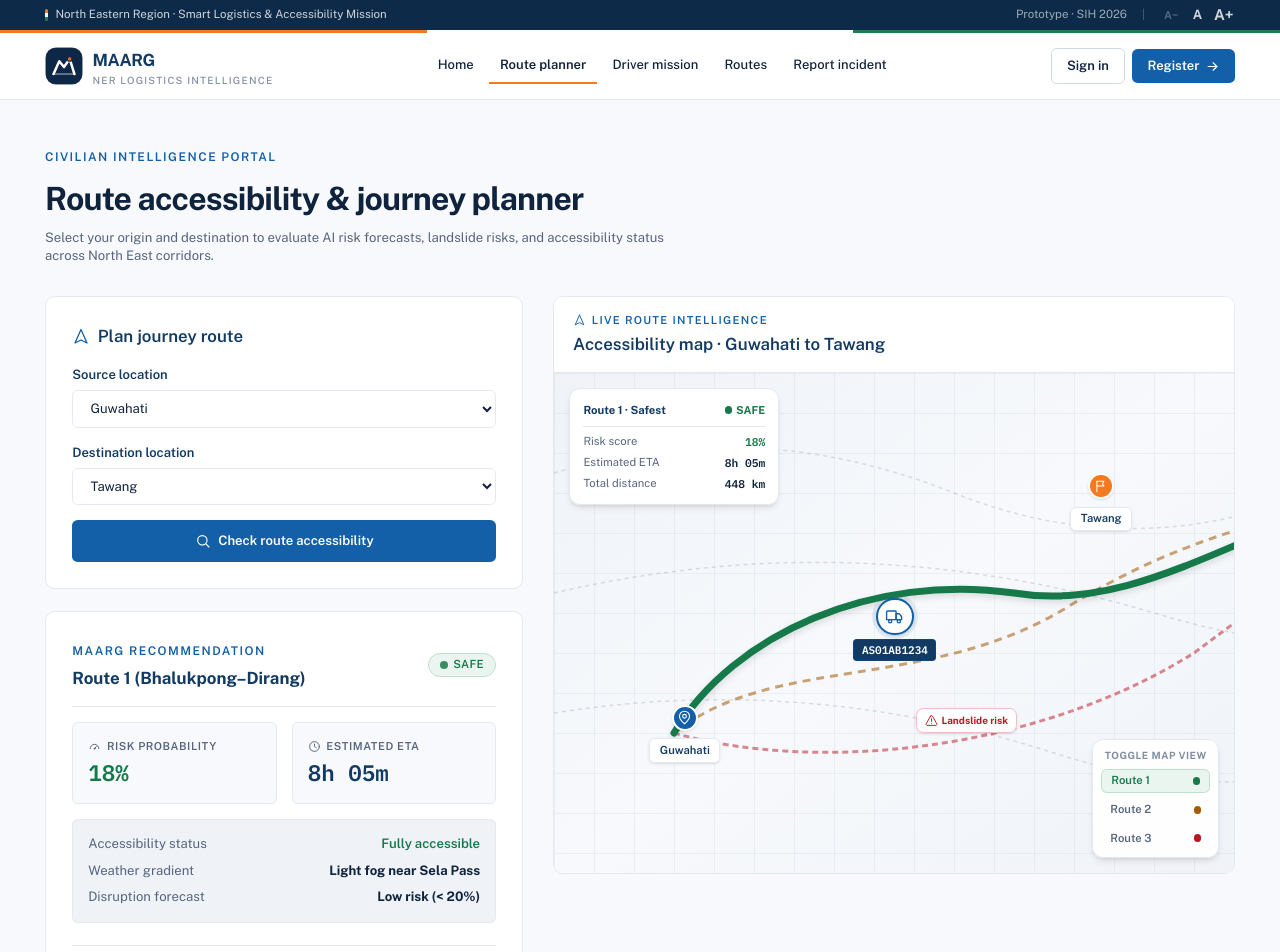
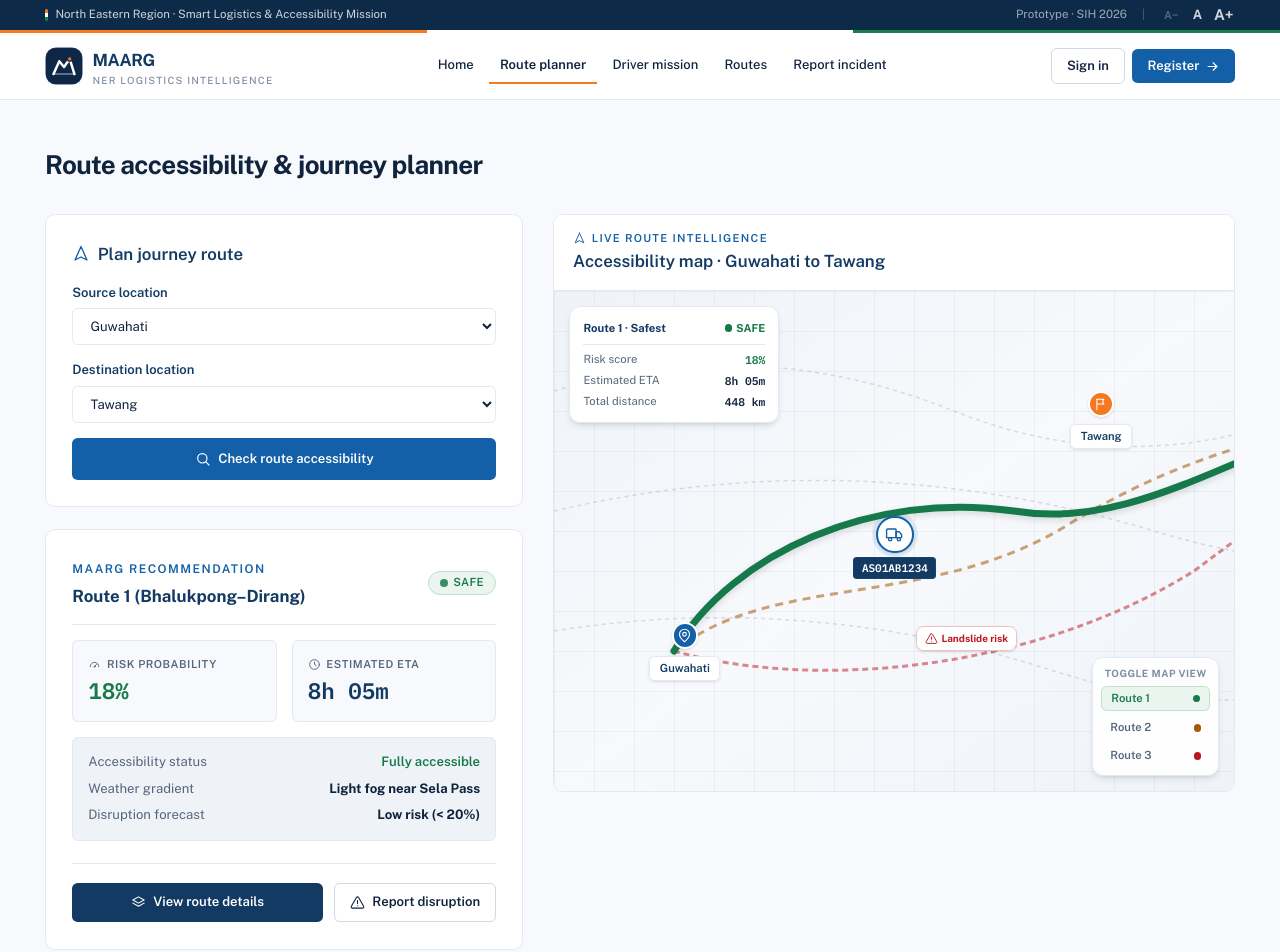
Before and after one commit to apurbahalderr/MAARG, a Next.js app in the folder app/: page /user/dashboard in a window 1280 px wide. Shown: the top 952 px of the page. Built offline with nearby package versions, Linux system fonts and the light colour scheme.

Commit message:
fix: route modal in dashboard and driver mission; uppercase origin/dest; remove AI badges; fix connectDB error handling

```diff
--- a/app/app/user/dashboard/page.tsx
+++ b/app/app/user/dashboard/page.tsx
@@ -6,7 +6,66 @@ import Navbar from "@/components/Navbar";
 import Footer from "@/components/Footer";
 import MapPlaceholder from "@/components/MapPlaceholder";
 import RouteStatusBadge from "@/components/RouteStatusBadge";
+import RouteModal, { type RouteModalData } from "@/components/RouteModal";
 import Icon from "@/components/Icon";
+
+const ROUTES_DATA: Record<string, RouteModalData> = {
+  route1: {
+    id: "route-1",
+    routeName: "Route 1 (Bhalukpong – Dirang – Tawang)",
+    status: "safe",
+    riskProbability: "18%",
+    eta: "8h 05m",
+    distance: "448 km",
+    isRecommended: true,
+    recommendationReason: "Lowest predicted disruption probability based on rainfall forecasts and verified stable-slope telemetry.",
+    riskReasons: [
+      "Optimal terrain slope gradient along the Bhalukpong highway",
+      "Clear road surface with no active landslide warnings",
+      "Stable weather window predicted for the next 12 hours",
+    ],
+    recentIncidents: [{ title: "Minor road clearance completed", time: "3 days ago" }],
+    expectedRecovery: "Fully operational · no delay expected",
+  },
+  route2: {
+    id: "route-2",
+    routeName: "Route 2 (Orang – Kalaktang Corridor)",
+    status: "medium",
+    riskProbability: "46%",
+    eta: "7h 20m",
+    distance: "412 km",
+    isRecommended: false,
+    recommendationReason: "Shorter distance but subject to moderate weather risk and ongoing bridge-reinforcement work.",
+    riskReasons: [
+      "Moderate rainfall expected in mountain passes within 4 hours",
+      "Narrow hill section near Kalaktang prone to mudslides",
+    ],
+    recentIncidents: [
+      { title: "Heavy rainfall reported in high pass", time: "Yesterday" },
+      { title: "Single-lane traffic bottleneck", time: "12 hours ago" },
+    ],
+    expectedRecovery: "Approximately 6–8 hours to clear bottleneck",
+  },
+  route3: {
+    id: "route-3",
+    routeName: "Route 3 (Udalguri Direct Pass)",
+    status: "high",
+    riskProbability: "82%",
+    eta: "6h 40m",
+    distance: "385 km",
+    isRecommended: false,
+    recommendationReason: "Fastest distance, but high risk due to a recent active landslide blockage.",
+    riskReasons: [
+      "Active landslide reported 2 days ago blocking the outer lane",
+      "Severe road-disruption probability over 80%",
+    ],
+    recentIncidents: [
+      { title: "Active landslide reported near km 142", time: "2 days ago" },
+      { title: "Heavy torrential rainfall & debris flow", time: "Yesterday" },
+    ],
+    expectedRecovery: "Approximately 18–24 hours for heavy-machinery clearing",
+  },
+};
 
 const inputClass =
   "w-full rounded-md border border-line bg-surface px-3.5 py-2.5 text-sm text-ink transition-colors focus:border-primary focus:outline-none focus-visible:ring-2 focus-visible:ring-primary/20";
@@ -22,6 +81,7 @@ export default function UserDashboardPage() {
   const [destination, setDestination] = useState("Tawang");
   const [isSearched, setIsSearched] = useState(true);
   const [isLoading, setIsLoading] = useState(false);
+  const [activeRoute, setActiveRoute] = useState<RouteModalData | null>(null);
 
   const handleCheckRoute = (e: React.FormEvent) => {
     e.preventDefault();
@@ -40,16 +100,9 @@ export default function UserDashboardPage() {
         <div className="mx-auto w-full max-w-[1600px] px-4 sm:px-8 lg:px-12">
           {/* Header */}
           <div className="mb-8">
-            <span className="text-[12px] font-semibold uppercase tracking-[0.12em] text-primary">
-              Civilian intelligence portal
-            </span>
-            <h1 className="mt-2 text-[26px] font-bold tracking-tight text-ink sm:text-[32px]">
+            <h1 className="text-[22px] font-bold tracking-tight text-ink sm:text-[26px]">
               Route accessibility &amp; journey planner
             </h1>
-            <p className="mt-1.5 max-w-2xl text-sm text-muted">
-              Select your origin and destination to evaluate AI risk forecasts, landslide risks, and
-              accessibility status across North East corridors.
-            </p>
           </div>
 
           <div className="grid grid-cols-1 items-start gap-8 lg:grid-cols-12">
@@ -146,13 +199,14 @@ export default function UserDashboardPage() {
                   </div>
 
                   <div className="mt-6 flex flex-col gap-3 border-t border-line pt-5 sm:flex-row">
-                    <Link
-                      href="/routes"
+                    <button
+                      type="button"
+                      onClick={() => setActiveRoute(ROUTES_DATA.route1)}
                       className="flex flex-1 items-center justify-center gap-2 rounded-md bg-navy px-4 py-2.5 text-sm font-semibold text-white transition-colors hover:bg-navy-600"
                     >
                       <Icon name="layers" size={15} />
-                      View all candidate routes
-                    </Link>
+                      View route details
+                    </button>
                     <Link
                       href="/report"
                       className="flex items-center justify-center gap-2 rounded-md border border-line-strong px-4 py-2.5 text-sm font-semibold text-navy transition-colors hover:border-primary hover:text-primary"
@@ -173,6 +227,7 @@ export default function UserDashboardPage() {
                 recommendedRouteName="Route 1"
                 recommendedRisk="18%"
                 recommendedEta="8h 05m"
+                onRouteClick={(key) => setActiveRoute(ROUTES_DATA[key])}
               />
             </div>
           </div>
@@ -180,6 +235,9 @@ export default function UserDashboardPage() {
       </main>
 
       <Footer />
+
+      {/* Route detail modal */}
+      <RouteModal route={activeRoute} onClose={() => setActiveRoute(null)} />
     </div>
   );
 }
--- a/app/app/your-mission/page.tsx
+++ b/app/app/your-mission/page.tsx
@@ -5,7 +5,60 @@ import Link from "next/link";
 import Navbar from "@/components/Navbar";
 import Footer from "@/components/Footer";
 import MapPlaceholder from "@/components/MapPlaceholder";
+import RouteModal, { type RouteModalData } from "@/components/RouteModal";
 import Icon from "@/components/Icon";
+
+const ROUTES_DATA: Record<string, RouteModalData> = {
+  route1: {
+    id: "route-1",
+    routeName: "Route 1 (Bhalukpong – Dirang – Tawang)",
+    status: "safe",
+    riskProbability: "18%",
+    eta: "8h 05m",
+    distance: "448 km",
+    isRecommended: true,
+    recommendationReason: "Lowest predicted disruption probability based on rainfall forecasts.",
+    riskReasons: [
+      "Optimal terrain slope gradient along the Bhalukpong highway",
+      "Clear road surface with no active landslide warnings",
+      "Stable weather window predicted for the next 12 hours",
+    ],
+    recentIncidents: [{ title: "Minor road clearance completed", time: "3 days ago" }],
+    expectedRecovery: "Fully operational · no delay expected",
+  },
+  route2: {
+    id: "route-2",
+    routeName: "Route 2 (Orang – Kalaktang Corridor)",
+    status: "medium",
+    riskProbability: "46%",
+    eta: "7h 20m",
+    distance: "412 km",
+    isRecommended: false,
+    recommendationReason: "Shorter distance but subject to moderate weather risk.",
+    riskReasons: [
+      "Moderate rainfall expected in mountain passes within 4 hours",
+      "Narrow hill section near Kalaktang prone to mudslides",
+    ],
+    recentIncidents: [{ title: "Single-lane traffic bottleneck", time: "12 hours ago" }],
+    expectedRecovery: "Approximately 6–8 hours to clear bottleneck",
+  },
+  route3: {
+    id: "route-3",
+    routeName: "Route 3 (Udalguri Direct Pass)",
+    status: "high",
+    riskProbability: "82%",
+    eta: "6h 40m",
+    distance: "385 km",
+    isRecommended: false,
+    recommendationReason: "Fastest distance, but high risk due to a recent active landslide blockage.",
+    riskReasons: [
+      "Active landslide reported 2 days ago blocking the outer lane",
+      "Severe road-disruption probability over 80%",
+    ],
+    recentIncidents: [{ title: "Active landslide reported near km 142", time: "2 days ago" }],
+    expectedRecovery: "Approximately 18–24 hours for heavy-machinery clearing",
+  },
+};
 
 interface Mission {
   missionId?: string;
@@ -61,6 +114,7 @@ export default function DriverMissionPage() {
   const [errorMsg, setErrorMsg] = useState<string | null>(null);
   const [truckNo, setTruckNo] = useState<string | null>(null);
   const [missions, setMissions] = useState<Mission[]>([]);
+  const [activeRoute, setActiveRoute] = useState<RouteModalData | null>(null);
 
   useEffect(() => {
     let active = true;
@@ -96,13 +150,6 @@ export default function DriverMissionPage() {
   const actions = (
     <div className="flex flex-wrap items-center gap-3">
       <Link
-        href="/routes"
-        className="inline-flex items-center gap-2 rounded-md bg-navy px-4 py-2.5 text-sm font-semibold text-white transition-colors hover:bg-navy-600"
-      >
-        <Icon name="layers" size={15} />
-        View routes
-      </Link>
-      <Link
         href="/report"
         className="inline-flex items-center gap-2 rounded-md border border-line-strong bg-surface px-4 py-2.5 text-sm font-semibold text-navy transition-colors hover:border-primary hover:text-primary"
       >
@@ -121,11 +168,7 @@ export default function DriverMissionPage() {
           {/* Header */}
           <div className="mb-8 flex flex-wrap items-end justify-between gap-4">
             <div>
-              <span className="inline-flex items-center gap-1.5 rounded-full border border-india/20 bg-india/8 px-3 py-1 text-xs font-semibold text-india">
-                <Icon name="truck" size={13} />
-                Government logistics fleet
-              </span>
-              <h1 className="mt-3 text-[26px] font-bold tracking-tight text-ink sm:text-[32px]">
+              <h1 className="text-[26px] font-bold tracking-tight text-ink sm:text-[32px]">
                 Your assigned missions
               </h1>
               <p className="mt-1.5 text-sm text-muted">
@@ -245,14 +288,14 @@ export default function DriverMissionPage() {
                             <span className="text-[11px] font-semibold uppercase tracking-wider text-subtle">
                               From (origin)
                             </span>
-                            <p className="text-[15px] font-semibold text-ink">{primary.origin || "—"}</p>
+                            <p className="text-[15px] font-semibold text-ink">{(primary.origin || "—").toUpperCase()}</p>
                           </div>
                           <div>
                             <span className="text-[11px] font-semibold uppercase tracking-wider text-subtle">
                               To (destination)
                             </span>
                             <p className="text-[15px] font-semibold text-ink">
-                              {primary.destination || "—"}
+                              {(primary.destination || "—").toUpperCase()}
                             </p>
                           </div>
                         </div>
@@ -343,6 +386,7 @@ export default function DriverMissionPage() {
                   recommendedRouteName="Route 1"
                   recommendedRisk="18%"
                   recommendedEta="8h 05m"
+                  onRouteClick={(key) => setActiveRoute(ROUTES_DATA[key])}
                 />
               </div>
             </div>
@@ -351,6 +395,9 @@ export default function DriverMissionPage() {
       </main>
 
       <Footer />
+
+      {/* Route detail modal */}
+      <RouteModal route={activeRoute} onClose={() => setActiveRoute(null)} />
     </div>
   );
 }
--- a/app/lib/connectDB.ts
+++ b/app/lib/connectDB.ts
@@ -1,15 +1,16 @@
 import mongoose from "mongoose";
 
 export async function connectDB() {
+  if (mongoose.connection.readyState >= 1) return; // already connected
+
   const URI = process.env.MONGODB_URI;
+  if (!URI) throw new Error("MONGODB_URI is not defined in environment variables");
 
   try {
-    if (!URI) {
-      throw new Error("MONGODB_URI is not defined")
-    }
     await mongoose.connect(URI);
     console.log("Connected to MongoDB");
   } catch (error) {
     console.error("Failed to connect to MongoDB", error);
+    throw error; // re-throw so callers (API routes) get a 500 with real reason
   }
 }
```
